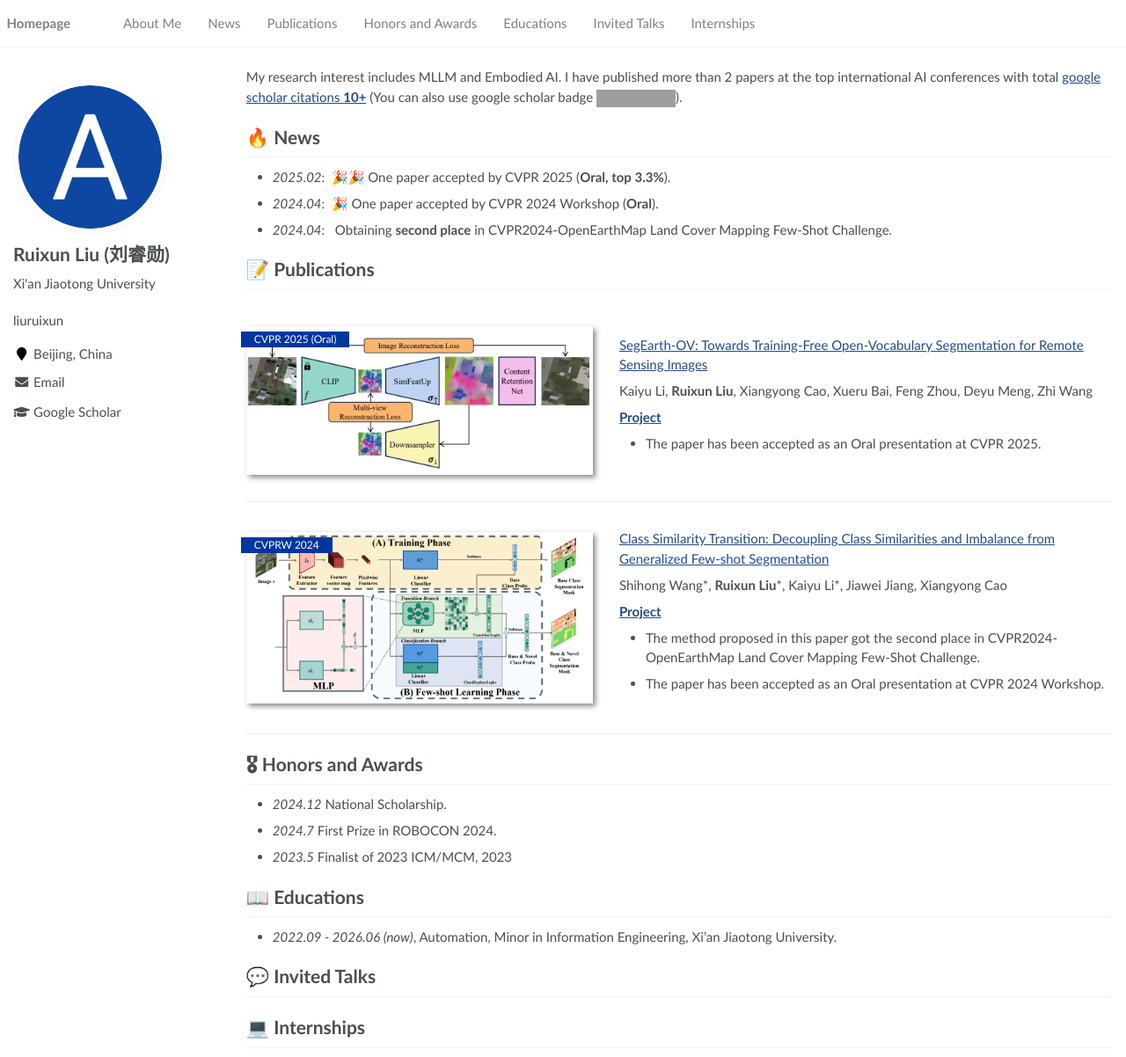
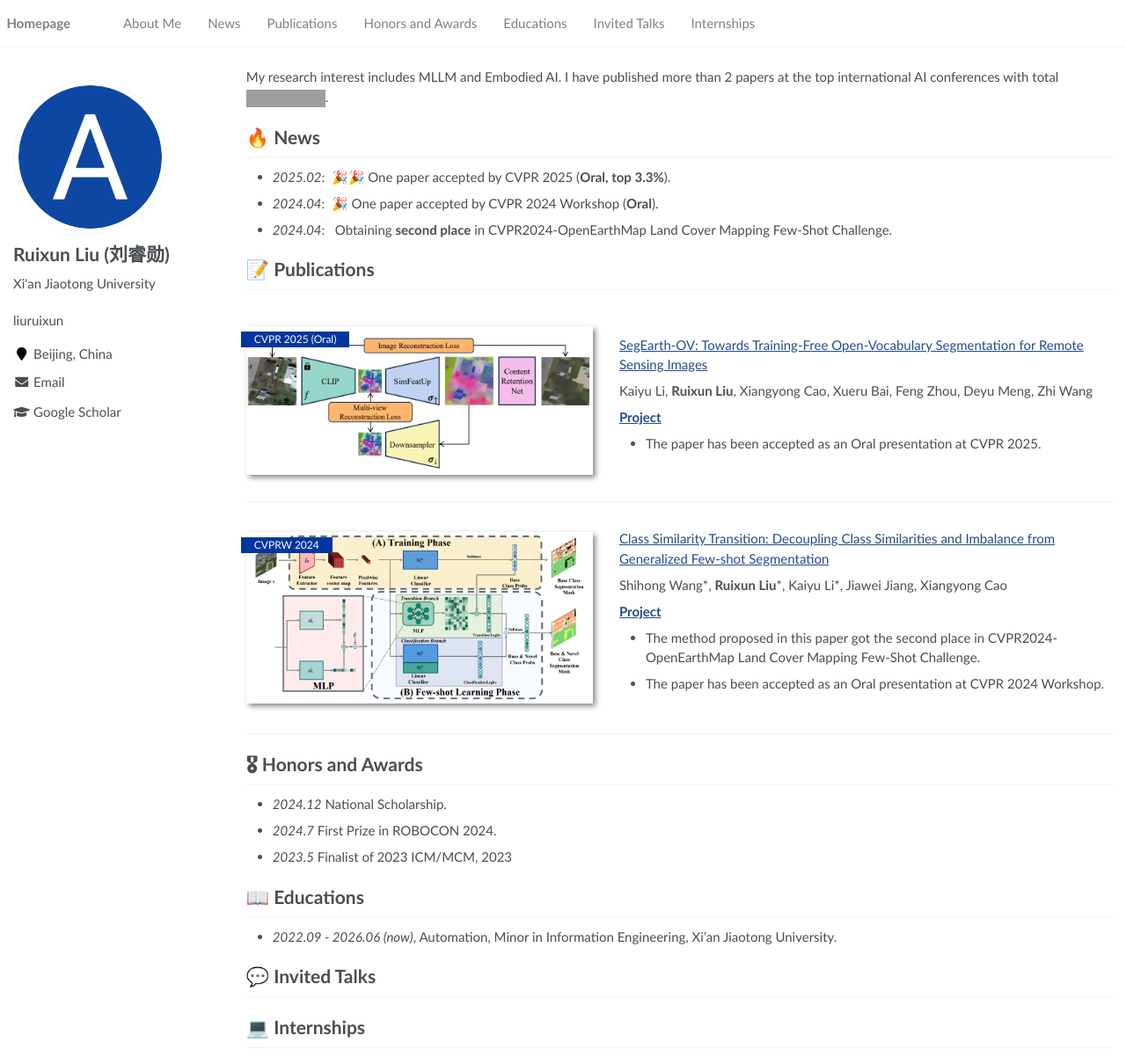
Before and after one commit to liuruixun/liuruixun.github.io, a Jekyll site: the page built from _pages/about.md, in a window 1280 px wide and 1202 px high. Shown: the whole window at 88% size. Built offline with Jekyll 4.4.1, drawn with Linux system fonts in a browser that asks for light colours; grey boxes are pictures that could not be loaded.

Commit message:
Update about.md

```diff
--- a/_pages/about.md
+++ b/_pages/about.md
@@ -18,7 +18,7 @@
 <span class='anchor' id='about-me'></span>
 
 
-My research interest includes MLLM and Embodied AI. I have published more than 2 papers at the top international AI conferences with total <a href='https://scholar.google.com/citations?user=WTleRV8AAAAJ'>google scholar citations <strong><span id='total_cit'>10+</span></strong></a> (You can also use google scholar badge <a href='https://scholar.google.com/citations?user=WTleRV8AAAAJ'><img src="https://img.shields.io/endpoint?url={{ url | url_encode }}&logo=Google%20Scholar&labelColor=f6f6f6&color=9cf&style=flat&label=citations"></a>).
+My research interest includes MLLM and Embodied AI. I have published more than 2 papers at the top international AI conferences with total  <a href='https://scholar.google.com/citations?user=WTleRV8AAAAJ'><img src="https://img.shields.io/endpoint?url={{ url | url_encode }}&logo=Google%20Scholar&labelColor=f6f6f6&color=9cf&style=flat&label=citations"></a>.
 
 
 # 🔥 News
```
